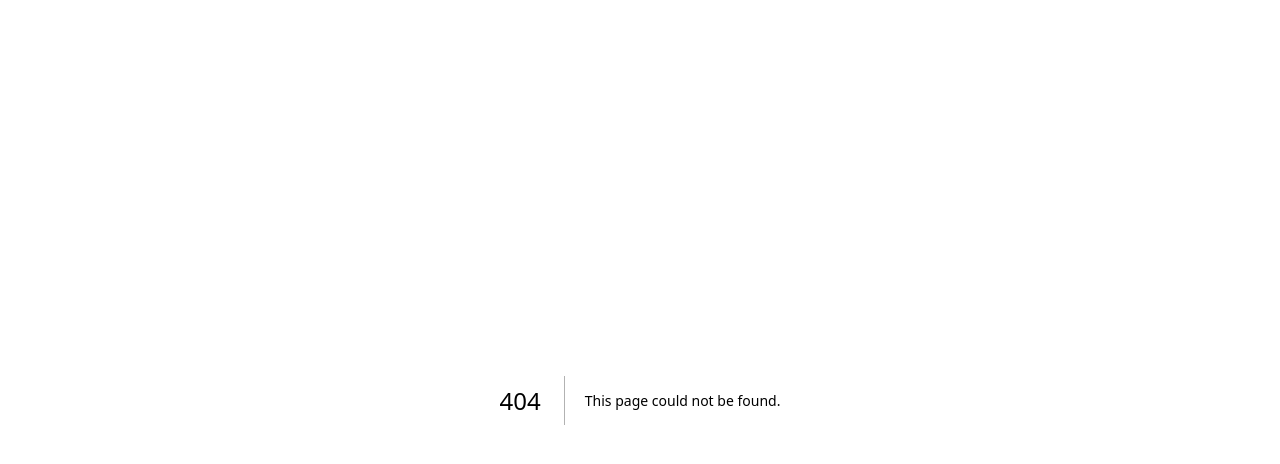
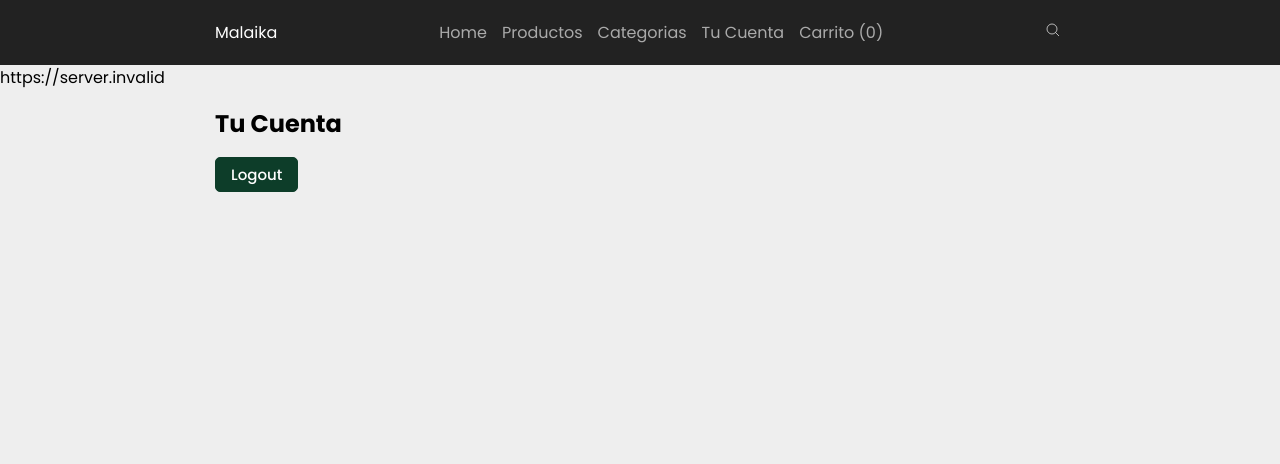
Before and after one commit to CarolinaRios92/Ecommerce-Malaika-Front, a Next.js app: page /account in a window 1280 px wide. Before the commit this address had no page. Shown: the top 464 px of the page. Built offline with nearby package versions, Linux system fonts and the light colour scheme; no server answers.

Commit message:
autenticacion

```diff
--- a/pages/_app.js
+++ b/pages/_app.js
@@ -1,12 +1,16 @@
 import { CartContextProvider } from "@/components/CartContext"
 import "../styles/styles.css"
+import {SessionProvider} from "next-auth/react";
 
-export default function App({ Component, pageProps }) {
+export default function App({ Component,
+  pageProps: {session, ...pageProps} }) {
   return (
     <>
-      <CartContextProvider>
-        <Component {...pageProps} />
-      </CartContextProvider>
+      <SessionProvider session={session}>
+        <CartContextProvider>
+          <Component {...pageProps} />
+        </CartContextProvider>
+      </SessionProvider>
     </>
   )
 }
--- /dev/null
+++ b/pages/account.js
@@ -0,0 +1,37 @@
+import Button from "@/components/Button";
+import Center from "@/components/Center";
+import Header from "@/components/Header";
+import Title from "@/components/Title";
+import {useSession, signOut} from "next-auth/react";
+import {useRouter} from "next/router";
+
+export default function AccountPage () {
+    const session = useSession();
+    const router = useRouter();
+
+    async function logout(){
+        await router.push("/");
+        await signOut({
+            callbackUrl: process.env.NEXT_PUBLIC_URL
+        });
+    }
+
+    return (
+        <>
+            <Header />
+            {process.env.NEXT_PUBLIC_URL}
+            <Center>
+
+                <Title>Tu Cuenta</Title>
+                {session && (
+                    <Button
+                        primary={1}
+                        onClick={logout}>
+                            Logout
+                    </Button>
+                )}
+
+            </Center>
+        </>
+    )
+}
```
Also changed, not shown: lib/mongodb.js (added, +30 -0 lines), pages/api/auth/[...nextauth].js (added, +17 -0 lines).
